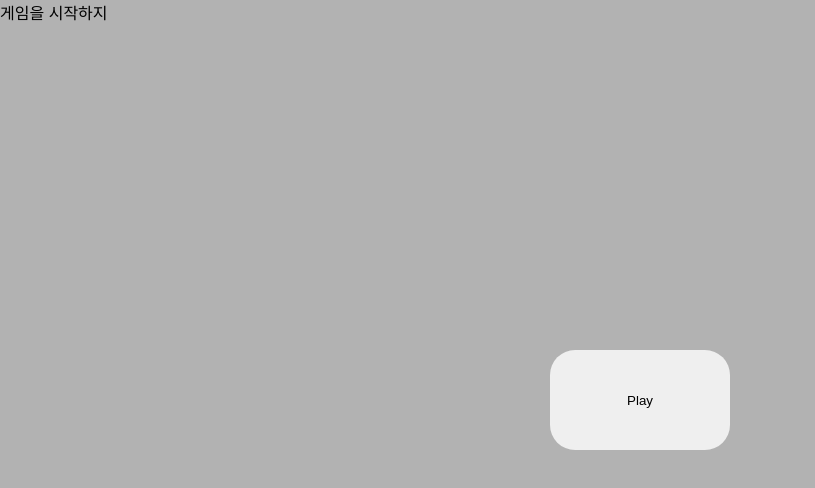
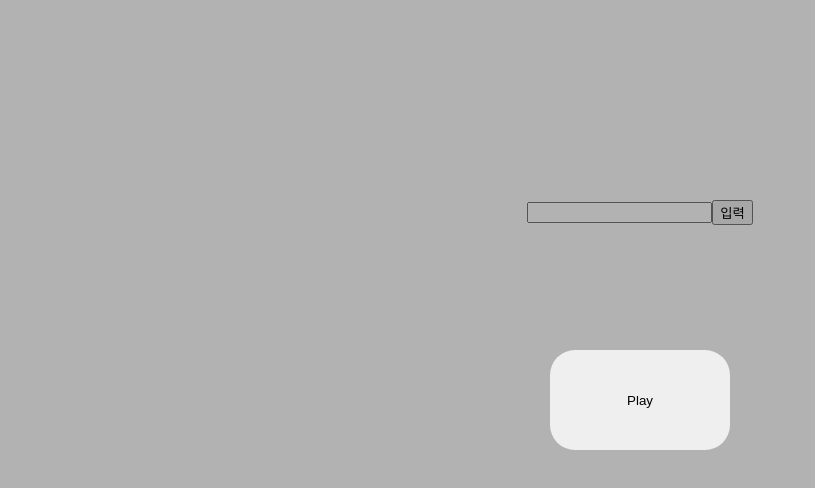
Before and after one commit to kijiwon/project-number_baseball, a React (Create React App) app: page / in a window 1280 px wide. Shown: the top 488 px of the page, without its empty margins (0-815 px from the left). Built offline with nearby package versions, Linux system fonts and the light colour scheme.

Commit message:
css시작

```diff
--- a/src/App.js
+++ b/src/App.js
@@ -4,10 +4,10 @@ import { useEffect, useState } from 'react';
 function App() {
   // 랜덤한 4자리 숫자 뽑기
   function getNumbers() {
-    const candidate = [1,2,3,4,5,6,7,8,9];
+    const numbers = [1,2,3,4,5,6,7,8,9];
     const array = [];
     for (let i = 0; i < 4; i += 1) {
-      const chosen = candidate.splice(Math.floor(Math.random() * (9 - i)), 1)[0];
+      const chosen = numbers.splice(Math.floor(Math.random() * (9 - i)), 1)[0];
       array.push(chosen);
     }
     return array;
@@ -32,10 +32,9 @@ function App() {
       <div className={className}>
       <button className='btn' onClick={()=>{
         setStartGame(startGame=>!startGame);
-        getNumbers();}
-        }>Play</button>
+      }}>Play</button>
       </div>
-      <StartGame/>
+      <StartGame setState = {setState}/>
     </div>
   );
 }
--- /dev/null
+++ b/src/components/GamePage.css
@@ -0,0 +1,7 @@
+.game-page{
+    display: flex;
+    flex-direction: row;
+    justify-content: center;
+    align-items: center;
+    padding-top: 200px;
+}
--- a/src/components/StartGame.js
+++ b/src/components/StartGame.js
@@ -1,9 +1,10 @@
 import React from "react";
-
+import './GamePage.css'
 function StartGame (){
     return(
-        <div>
-            게임을 시작하지
+        <div className="game-page">
+            <input type='text'/>
+            <button>입력</button>
         </div>
     )
 };
```
